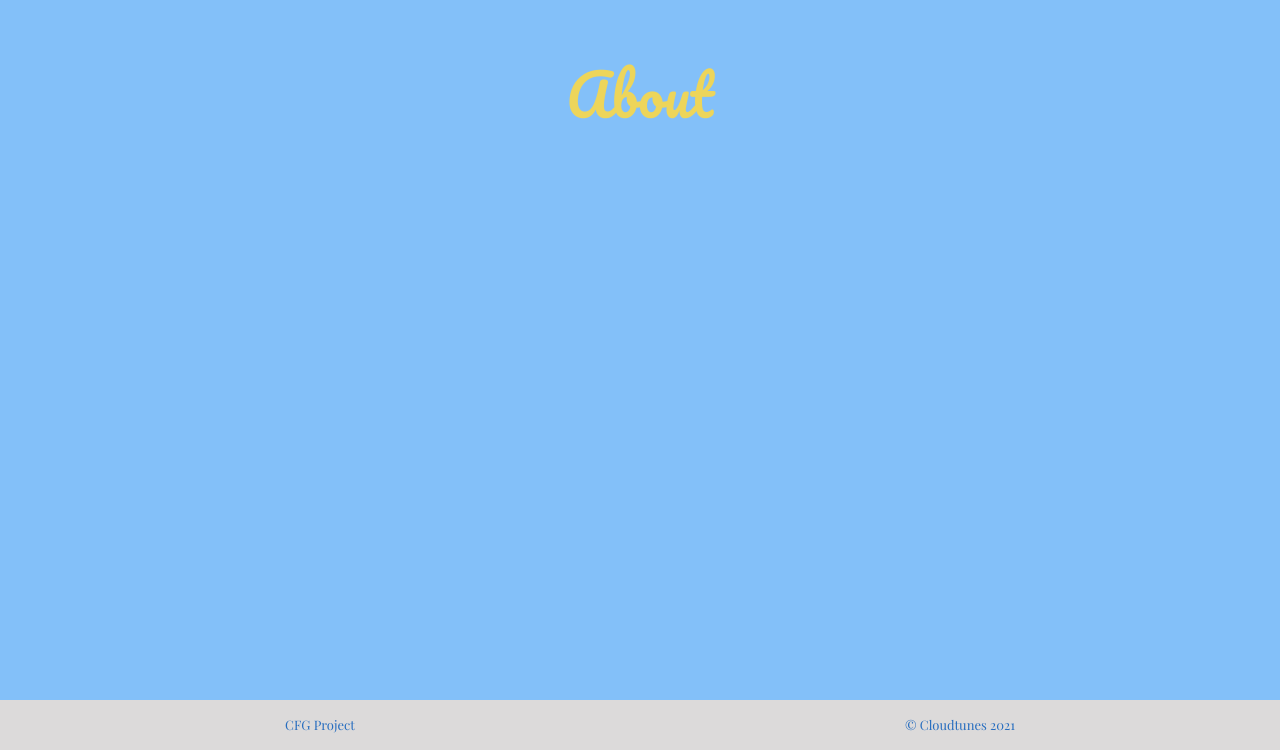
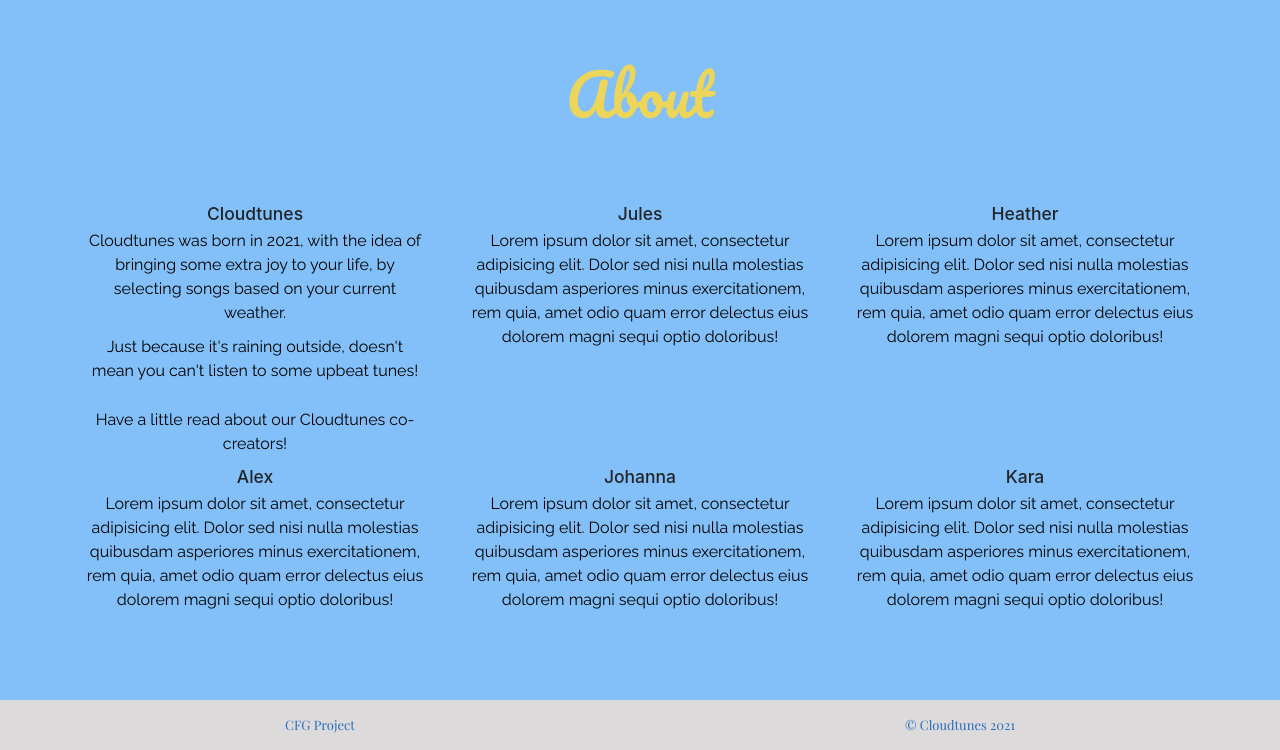
Before and after one commit to Brezita/cfg-final-project, a Flask app: page /about in a window 1280 px wide. Shown: the part 50-800 px from the top of the page. Run offline with Flask 2, Linux system fonts and the light colour scheme; some libraries are stand-ins or nearby versions.

Commit message:
adding in information on the about page

```diff
--- a/website/templates/about.html
+++ b/website/templates/about.html
@@ -1,4 +1,47 @@
+<!-- takes the layout template -->
 {% extends "layout.html" %}
+
+<!-- Page Heading -->
 {% block heading1 %}
   <h1>About</h1>
-{% endblock heading1 %}
+{% endblock heading1%}
+
+<!-- main section for the page -->
+{% block container_box %}
+<div class="container-wrapper">
+  <div class="row">
+    <div class="col-sm border-box">
+      <h3 class="about-app-heading">Cloudtunes</h3>
+      <p class="about-text">Cloudtunes was born in 2021, with the idea of bringing some extra joy to your life, by selecting songs based on your current weather.</p>
+      <p class="about-text">Just because it's raining outside, doesn't mean you can't listen to some upbeat tunes!</p>
+      <br />
+      <p class="about-text">Have a little read about our Cloudtunes co-creators!</p>
+    </div>
+    <div class="col-sm ml-4 border-box">
+      <h3 class="about-heading">Jules</h3>
+      <p class="about-text">Lorem ipsum dolor sit amet, consectetur adipisicing elit. Dolor sed nisi nulla molestias quibusdam asperiores minus exercitationem, rem quia, amet odio quam error delectus eius dolorem magni sequi optio doloribus!</p>
+    </div>
+    <div class="col-sm ml-4 border-box">
+      <h3 class="about-heading">Heather</h3>
+      <p class="about-text">Lorem ipsum dolor sit amet, consectetur adipisicing elit. Dolor sed nisi nulla molestias quibusdam asperiores minus exercitationem, rem quia, amet odio quam error delectus eius dolorem magni sequi optio doloribus!</p>
+    </div>
+  </div>
+<div class="spacing"></div>
+  <div class="row">
+    <div class="col-sm border-box">
+      <h3 class="about-heading">Alex</h3>
+      <p class="about-text">Lorem ipsum dolor sit amet, consectetur adipisicing elit. Dolor sed nisi nulla molestias quibusdam asperiores minus exercitationem, rem quia, amet odio quam error delectus eius dolorem magni sequi optio doloribus!</p>
+    </div>
+    <div class="col-sm ml-4 border-box">
+      <h3 class="about-heading">Johanna</h3>
+      <p class="about-text">Lorem ipsum dolor sit amet, consectetur adipisicing elit. Dolor sed nisi nulla molestias quibusdam asperiores minus exercitationem, rem quia, amet odio quam error delectus eius dolorem magni sequi optio doloribus!</p>
+    </div>
+    <div class="col-sm ml-4 border-box">
+      <h3 class="about-heading">Kara</h3>
+      <p class="about-text">Lorem ipsum dolor sit amet, consectetur adipisicing elit. Dolor sed nisi nulla molestias quibusdam asperiores minus exercitationem, rem quia, amet odio quam error delectus eius dolorem magni sequi optio doloribus!</p>
+    </div>
+  </div>
+</div>
+
+
+{% endblock container_box %}
```
